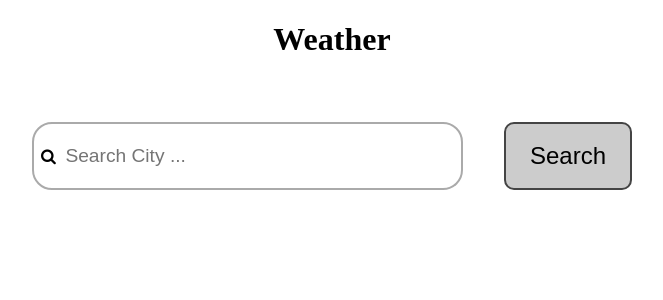
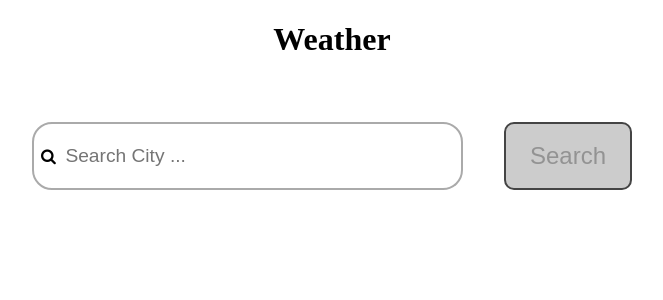
Before and after one commit to DouaaHasan/HackYourWeather, a React (Create React App) app: page / in a window 1280 px wide. Shown: the top 300 px of the page, without its empty margins (308-971 px from the left). Built offline with nearby package versions, Linux system fonts and the light colour scheme.

Commit message:
Finished Week3 Project

```diff
--- a/src/App.js
+++ b/src/App.js
@@ -1,5 +1,5 @@
-import React from "react";
-import WeatherApp from "./components/week2/WeatherApp";
+import React from 'react';
+import WeatherApp from './components/WeatherApp';
 
 const App = () => <WeatherApp />;
 
--- a/src/components/City.jsx
+++ b/src/components/City.jsx
@@ -1,18 +1,24 @@
 import React from 'react';
 
-function City({ cityData }) {
+const City = ({ city, deleteCityWeather }) => {
+  const { name, sys, weather, main, coord, id } = city;
   return (
     <div style={cityBox}>
-      <h1>{`${cityData.name}, ${cityData.sys.country}`}</h1>
-      <h2>{cityData.weather[0].main}</h2>
-      <h4>{cityData.weather[0].description}</h4>
-      <p>{`min temp: ${cityData.main.temp_min}`}</p>
-      <p>{`max temp: ${cityData.main.temp_max}`}</p>
-      <p>{`location: ${cityData.coord.lon},${cityData.coord.lat}`}</p>
+      <button style={del_btn} onClick={() => deleteCityWeather(id)}>
+        x
+      </button>
+      <h1>{name && `${name}, ${sys && sys.country}`}</h1>
+      <h2>{weather && weather[0].main}</h2>
+      <h4>{weather && weather[0].description}</h4>
+      <p>{`min temp: ${main && main.temp_min}`}</p>
+      <p>{`max temp: ${main && main.temp_max}`}</p>
+      <p>{`location: ${coord && coord.lon},${coord && coord.lat}`}</p>
     </div>
   );
-}
+};
+
 const cityBox = {
+  fontFamily: 'Helvetica',
   textAlign: 'left',
   border: 'solid',
   color: 'Black',
@@ -21,5 +27,11 @@ const cityBox = {
   margin: 'auto auto 3%',
   padding: '1% 3%',
 };
+const del_btn = {
+  float: 'right',
+  border: '3px solid black',
+  borderRadius: '50%',
+  fontSize: '2rem',
+};
 
 export default City;
--- a/src/components/CityList.jsx
+++ b/src/components/CityList.jsx
@@ -6,8 +6,8 @@ function CityList() {
   return (
     <div>
       <h1 style={{ padding: '4%', textAlign: 'center' }}>Weather</h1>
-      {CitiesData.map((cityData, i) => (
-        <City key={i} cityData={cityData} />
+      {CitiesData.map(cityData => (
+        <City key={cityData.id} cityData={cityData} />
       ))}
     </div>
   );
--- /dev/null
+++ b/src/components/SearchBar.jsx
@@ -0,0 +1,58 @@
+import React from 'react';
+
+export default function SearchBar({ clickSearchBtn, inputOnChange, inputValue, validInputLength }) {
+  return (
+    <form style={formStyle}>
+      <div style={inputContainerStyle}>
+        <i className='fa fa-search'></i>
+        <input
+          style={inputStyle}
+          type='text'
+          placeholder=' Search City ...'
+          onChange={e => inputOnChange(e)}
+          value={inputValue}
+          required
+        />
+      </div>
+
+      <button style={btnStyle} onClick={clickSearchBtn} disabled={validInputLength()}>
+        Search
+      </button>
+    </form>
+  );
+}
+
+const formStyle = {
+  width: '600px',
+  display: 'flex',
+  justifyContent: 'space-between',
+  margin: '5% auto',
+};
+
+const inputContainerStyle = {
+  width: '70%',
+  margin: '0',
+  border: '2px solid #aaa',
+  display: 'flex',
+  alignItems: 'center',
+  borderRadius: '20px',
+  padding: '0 0 0 7px',
+};
+
+const inputStyle = {
+  border: 'none',
+  fontSize: '1.2rem',
+  paddingLeft: '5px',
+  borderRadius: '40%',
+  padding: '5% 10% 5% 1%',
+  width: '350px',
+  outline: 'none',
+};
+
+const btnStyle = {
+  background: '#ccc',
+  fontSize: '1.5rem',
+  border: '2px solid #444',
+  borderRadius: '10px',
+  padding: '2% 4%',
+};
--- a/src/components/week2/WeatherApp.jsx
+++ b/src/components/WeatherApp.jsx
@@ -1,18 +1,14 @@
 import React, { useState } from 'react';
-import SearchBar from '../week2/SearchBar';
-import City from '../week1/City';
-import dotenv from 'dotenv';
-dotenv.config();
+import SearchBar from './SearchBar';
+import City from './City';
 
 const WeatherApp = () => {
-  // object to save the fetched city weather data
+  // states
   const [cityWeatherData, setCityWeatherData] = useState({});
-
-  // string to save the city name input to use it dynamically to fetch the weather data
   const [cityNameInput, setCityNameInput] = useState('');
-
-  // boolean to toggle the state of the alert to show it if needed
   const [alertStatus, toggleAlertStatus] = useState(false);
+  const [isLoading, setLoading] = useState(false);
+  const [searchedCitiesList, setSearchedCitiesList] = useState([]);
 
   // function to set the city name state
   const inputOnChange = e => {
@@ -28,9 +24,12 @@ const WeatherApp = () => {
       );
       const jsonData = await fetchedData.json();
       await setCityWeatherData(jsonData);
+      if (jsonData.cod === 200) await setSearchedCitiesList([jsonData, ...searchedCitiesList]);
+      await setLoading(false);
     } catch (error) {
       console.log(error);
     }
+    await setLoading(false);
   };
 
   // function to set the alert status
@@ -38,9 +37,9 @@ const WeatherApp = () => {
 
   // function to submit the input and fetch the data
   const clickSearchBtn = e => {
-    // prevent the auto refresh & fetch the data by calling the fetch function
     if (cityNameInput) {
       e.preventDefault();
+      setLoading(true);
       getCityWeatherData();
     }
 
@@ -53,6 +52,14 @@ const WeatherApp = () => {
     setCityNameInput('');
   };
 
+  // delete a city box
+  const deleteCityWeather = id => {
+    setSearchedCitiesList(searchedCitiesList.filter(cityInfo => cityInfo.id !== id));
+  };
+
+  // button disabling function as per the length of the input
+  const validInputLength = () => (cityNameInput.length < 1 ? true : false);
+
   return (
     <div style={{ textAlign: 'center' }}>
       <h1>Weather</h1>
@@ -60,15 +67,22 @@ const WeatherApp = () => {
         clickSearchBtn={clickSearchBtn}
         inputOnChange={inputOnChange}
         inputValue={cityNameInput}
+        validInputLength={validInputLength}
       />
 
-      {!cityWeatherData.name && alertStatus && (
-        <h1 style={errorBox}>
-          Kindly fill the input field with a city name in order to get its current weather
-          information!
-        </h1>
+      {!cityWeatherData.name && alertStatus && !isLoading && (
+        <h1 style={errorBox}>Please enter a valid city name!</h1>
       )}
-      {cityWeatherData.name && <City cityWeatherData={cityWeatherData} />}
+
+      {isLoading ? (
+        <h1>Loading...</h1>
+      ) : (
+        <div>
+          {searchedCitiesList.map((city, index) => (
+            <City key={index} city={city} deleteCityWeather={deleteCityWeather} />
+          ))}
+        </div>
+      )}
     </div>
   );
 };
@@ -77,7 +91,6 @@ const errorBox = {
   width: '500px',
   margin: 'auto',
   background: '#eee',
-  border: '5px orange solid',
   color: 'red',
   padding: '3%',
   fontFamily: 'arial',
--- a/src/components/week1/City.jsx
+++ /dev/null
@@ -1,28 +0,0 @@
-import React from "react";
-
-const City = ({ cityWeatherData }) => {
-  const { name, sys, weather, main, coord } = cityWeatherData;
-  return (
-    <div style={cityBox}>
-      <h1>{name && `${name}, ${sys && sys.country}`}</h1>
-      <h2>{weather && weather[0].main}</h2>
-      <h4>{weather && weather[0].description}</h4>
-      <p>{`min temp: ${main && main.temp_min}`}</p>
-      <p>{`max temp: ${main && main.temp_max}`}</p>
-      <p>{`location: ${coord && coord.lon},${coord && coord.lat}`}</p>
-    </div>
-  );
-};
-
-const cityBox = {
-  fontFamily: "Helvetica",
-  textAlign: "left",
-  border: "solid",
-  color: "Black",
-  height: "300px",
-  width: "500px",
-  margin: "auto auto 3%",
-  padding: "1% 3%"
-};
-
-export default City;
--- a/src/components/week2/SearchBar.jsx
+++ /dev/null
@@ -1,60 +0,0 @@
-import React from "react";
-
-export default function SearchBar({
-  clickSearchBtn,
-  inputOnChange,
-  inputValue
-}) {
-  return (
-    <form style={formStyle}>
-      <div style={inputContainerStyle}>
-        <i className="fa fa-search"></i>
-        <input
-          type="text"
-          style={{
-            border: "none",
-            fontSize: "1.2rem",
-            paddingLeft: "5px",
-            borderRadius: "40%",
-            padding: "5% 10% 5% 1%",
-            width: "350px",
-            outline: "none"
-          }}
-          placeholder=" Search City ..."
-          onChange={e => inputOnChange(e)}
-          value={inputValue}
-          required
-        />
-      </div>
-
-      <button style={btnStyle} onClick={clickSearchBtn}>
-        Search
-      </button>
-    </form>
-  );
-}
-
-const formStyle = {
-  width: "600px",
-  display: "flex",
-  justifyContent: "space-between",
-  margin: "5% auto"
-};
-
-const inputContainerStyle = {
-  width: "70%",
-  margin: "0",
-  border: "2px solid #aaa",
-  display: "flex",
-  alignItems: "center",
-  borderRadius: "20px",
-  padding: "0 0 0 7px"
-};
-
-const btnStyle = {
-  background: "#ccc",
-  fontSize: "1.5rem",
-  border: "2px solid #444",
-  borderRadius: "10px",
-  padding: "2% 4%"
-};
```
Also changed, not shown: src/components/week1/CityList.jsx (deleted, +0 -15 lines).
